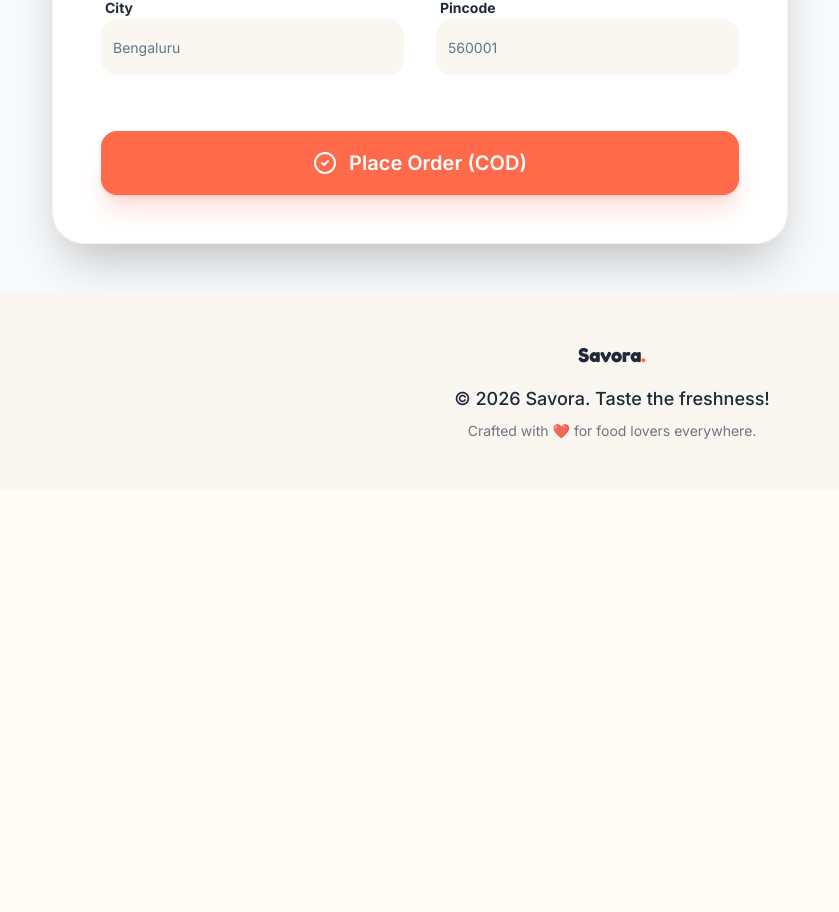
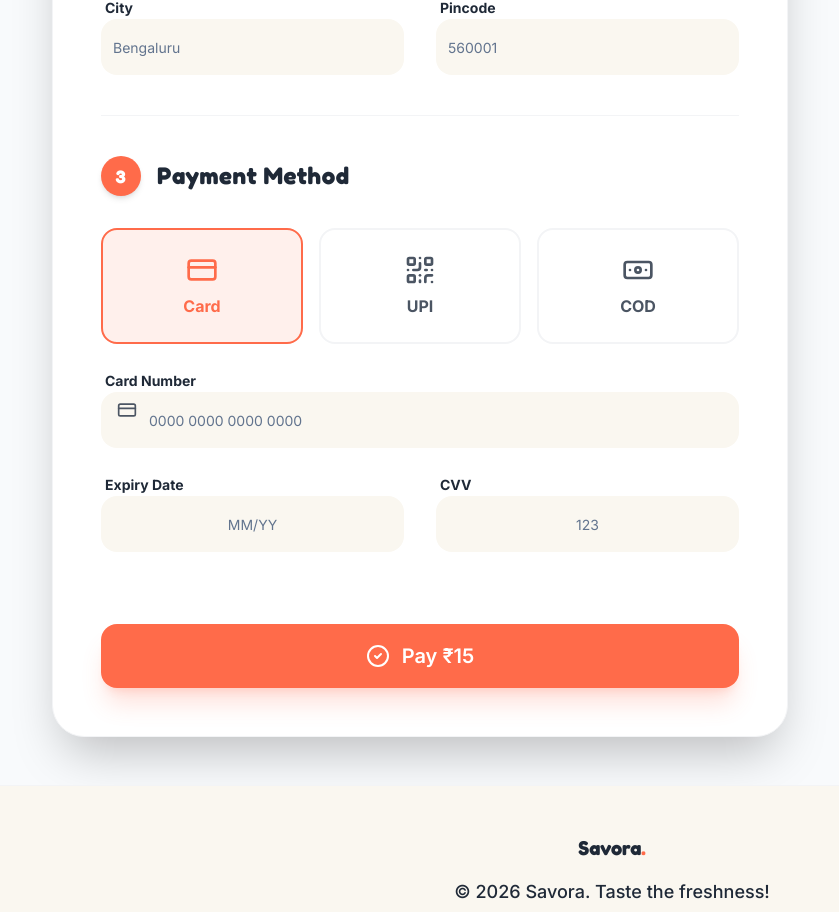
Before and after one commit to guruvishnuk/FreshBites_Foodrecipe, a React (Vite) app: page /checkout in a window 1280 px wide. Shown: the part 817-1729 px from the top of the page, without its empty margins (28-867 px from the left). Before the commit the page ends 1306 px from the top, so only its background shows below. Built offline with nearby package versions, Linux system fonts and the light colour scheme.

Commit message:
feat: complete Phase 5 Final Polish (Auth and Checkout UI)

```diff
--- a/src/App.tsx
+++ b/src/App.tsx
@@ -26,7 +26,8 @@ export function App() {
           <Routes location={location} key={location.pathname}>
             <Route path="/" element={<HomePage />} />
             <Route path="/recipes" element={<RecipesPage />} />
-            <Route path="/recipe/:recipeId" element={<RecipeDetailPage />} />
+            <Route path="/recipes/:recipeId" element={<RecipeDetailPage />} />
+            <Route path="/restaurants" element={<RestaurantsPage />} />
             <Route path="/cart" element={<CartPage />} />
             <Route path="/checkout" element={<CheckoutPage />} />
             <Route path="/login" element={<LoginPage />} />
--- a/src/pages/CheckoutPage.tsx
+++ b/src/pages/CheckoutPage.tsx
@@ -1,7 +1,7 @@
 import React, { useState } from 'react';
 import { useNavigate } from 'react-router-dom';
-import { motion } from 'framer-motion';
-import { MapPin, Phone, User, CheckCircle2, Navigation } from 'lucide-react';
+import { motion, AnimatePresence } from 'framer-motion';
+import { MapPin, Phone, User, CheckCircle2, Navigation, CreditCard, Banknote, QrCode } from 'lucide-react';
 import { useCart } from '../context/CartContext';
 import { Button } from '../components/ui/button';
 import { Input } from '../components/ui/input';
@@ -12,11 +12,15 @@ export const CheckoutPage: React.FC = () => {
   const navigate = useNavigate();
 
   const [formData, setFormData] = useState({
-    name: '', phone: '', address: '', city: '', pincode: '', paymentMethod: 'cod'
+    name: '', phone: '', address: '', city: '', pincode: '', paymentMethod: 'card'
   });
 
   const handleChange = (e: React.ChangeEvent<HTMLInputElement | HTMLTextAreaElement>) => {
     setFormData(prev => ({ ...prev, [e.target.name]: e.target.value }));
+  };
+
+  const handlePaymentChange = (method: string) => {
+    setFormData(prev => ({ ...prev, paymentMethod: method }));
   };
 
   const handleSubmit = (e: React.FormEvent) => {
@@ -75,7 +79,7 @@ export const CheckoutPage: React.FC = () => {
                       <span className="w-10 h-10 rounded-full bg-primary text-primary-foreground flex items-center justify-center text-lg shadow-md">2</span>
                       Delivery Address
                     </h3>
-                    <Button type="button" variant="outline" size="sm" className="rounded-full border-primary text-primary hover:bg-primary hover:text-primary-foreground transition-colors font-bold text-sm h-10 px-4">
+                    <Button type="button" variant="outline" size="sm" className="rounded-full border-primary text-primary hover:bg-primary hover:text-primary-foreground transition-colors font-bold text-sm h-10 px-4 hidden sm:flex">
                       <Navigation className="w-4 h-4 mr-2" /> Locate Me
                     </Button>
                   </div>
@@ -101,8 +105,64 @@ export const CheckoutPage: React.FC = () => {
                   </div>
                 </div>
 
-                <Button type="submit" size="lg" className="w-full text-xl shadow-xl shadow-primary/20 h-16 rounded-2xl mt-4">
-                  <CheckCircle2 className="w-6 h-6 mr-3" /> Place Order (COD)
+                <div className="h-px bg-border" />
+
+                {/* Payment Section (Phase 5 Gateway Sim) */}
+                <div>
+                  <h3 className="text-2xl font-display font-bold text-foreground mb-8 flex items-center gap-4">
+                    <span className="w-10 h-10 rounded-full bg-primary text-primary-foreground flex items-center justify-center text-lg shadow-md">3</span>
+                    Payment Method
+                  </h3>
+
+                  <div className="grid grid-cols-1 md:grid-cols-3 gap-4 mb-6">
+                    <button type="button" onClick={() => handlePaymentChange('card')} className={`flex flex-col items-center justify-center p-6 rounded-2xl border-2 transition-all ${formData.paymentMethod === 'card' ? 'border-primary bg-primary/10 text-primary' : 'border-border hover:border-primary/50 text-muted-foreground'}`}>
+                      <CreditCard className="w-8 h-8 mb-2" />
+                      <span className="font-bold">Card</span>
+                    </button>
+                    <button type="button" onClick={() => handlePaymentChange('upi')} className={`flex flex-col items-center justify-center p-6 rounded-2xl border-2 transition-all ${formData.paymentMethod === 'upi' ? 'border-primary bg-primary/10 text-primary' : 'border-border hover:border-primary/50 text-muted-foreground'}`}>
+                      <QrCode className="w-8 h-8 mb-2" />
+                      <span className="font-bold">UPI</span>
+                    </button>
+                    <button type="button" onClick={() => handlePaymentChange('cod')} className={`flex flex-col items-center justify-center p-6 rounded-2xl border-2 transition-all ${formData.paymentMethod === 'cod' ? 'border-primary bg-primary/10 text-primary' : 'border-border hover:border-primary/50 text-muted-foreground'}`}>
+                      <Banknote className="w-8 h-8 mb-2" />
+                      <span className="font-bold">COD</span>
+                    </button>
+                  </div>
+
+                  <AnimatePresence mode="wait">
+                    {formData.paymentMethod === 'card' && (
+                      <motion.div initial={{ opacity: 0, height: 0 }} animate={{ opacity: 1, height: 'auto' }} exit={{ opacity: 0, height: 0 }} className="space-y-6 overflow-hidden">
+                        <div className="space-y-3 relative">
+                          <label className="text-sm font-bold text-foreground ml-1">Card Number</label>
+                          <CreditCard className="absolute bottom-4 left-4 w-5 h-5 text-muted-foreground" />
+                          <Input placeholder="0000 0000 0000 0000" className="pl-12 h-14 bg-muted border-none rounded-2xl" />
+                        </div>
+                        <div className="grid grid-cols-2 gap-8">
+                          <div className="space-y-3">
+                            <label className="text-sm font-bold text-foreground ml-1">Expiry Date</label>
+                            <Input placeholder="MM/YY" className="h-14 bg-muted border-none rounded-2xl text-center" />
+                          </div>
+                          <div className="space-y-3">
+                            <label className="text-sm font-bold text-foreground ml-1">CVV</label>
+                            <Input placeholder="123" type="password" maxLength={4} className="h-14 bg-muted border-none rounded-2xl text-center" />
+                          </div>
+                        </div>
+                      </motion.div>
+                    )}
+                    {formData.paymentMethod === 'upi' && (
+                      <motion.div initial={{ opacity: 0, height: 0 }} animate={{ opacity: 1, height: 'auto' }} exit={{ opacity: 0, height: 0 }} className="overflow-hidden">
+                         <div className="p-6 bg-muted rounded-2xl border border-border text-center">
+                            <QrCode className="w-12 h-12 text-muted-foreground mx-auto mb-4" />
+                            <p className="font-bold text-foreground">Scan QR Code on the next page to pay securely via UPI.</p>
+                         </div>
+                      </motion.div>
+                    )}
+                  </AnimatePresence>
+                </div>
+
+                <Button type="submit" size="lg" className="w-full text-xl shadow-xl shadow-primary/20 h-16 rounded-2xl mt-8">
+                  <CheckCircle2 className="w-6 h-6 mr-3" />
+                  {formData.paymentMethod === 'cod' ? 'Place Order (COD)' : `Pay ₹${cartTotal + 15}`}
                 </Button>
               </form>
             </CardContent>
--- a/src/pages/LoginPage.tsx
+++ b/src/pages/LoginPage.tsx
@@ -44,19 +44,19 @@ export const LoginPage: React.FC = () => {
       initial={{ opacity: 0 }}
       animate={{ opacity: 1 }}
       exit={{ opacity: 0 }}
-      className="min-h-[90vh] flex flex-col md:flex-row bg-white dark:bg-slate-950"
+      className="min-h-[90vh] flex flex-col md:flex-row bg-background"
     >
       {/* Left Image Section */}
-      <div className="hidden md:flex md:w-1/2 relative bg-slate-900 overflow-hidden items-center justify-center">
-        <div className="absolute inset-0 bg-[url('https://images.unsplash.com/photo-1495195134817-a1a1b32ce52c?q=80&w=2072&auto=format&fit=crop')] bg-cover bg-center opacity-40 mix-blend-overlay" />
-        <div className="absolute inset-0 bg-gradient-to-t from-slate-950 via-slate-900/40 to-transparent" />
+      <div className="hidden md:flex md:w-1/2 relative bg-black overflow-hidden items-center justify-center">
+        <div className="absolute inset-0 bg-[url('https://images.unsplash.com/photo-1495195134817-a1a1b32ce52c?q=80&w=2072&auto=format&fit=crop')] bg-cover bg-center opacity-50 mix-blend-overlay" />
+        <div className="absolute inset-0 bg-gradient-to-t from-black via-black/40 to-transparent" />
 
         <div className="relative z-10 max-w-lg p-12 text-white">
-          <ChefHat size={48} className="text-emerald-400 mb-8" />
-          <h2 className="text-4xl lg:text-5xl font-bold mb-6 leading-tight">
+          <ChefHat size={64} className="text-primary mb-8 drop-shadow-xl" />
+          <h2 className="text-5xl lg:text-6xl font-display font-extrabold mb-6 leading-tight tracking-tight text-white drop-shadow-lg">
             Welcome back to the world of fine dining.
           </h2>
-          <p className="text-slate-300 text-lg">
+          <p className="text-white/80 text-xl font-medium drop-shadow-md">
             Discover new recipes, order premium ingredients, and elevate your culinary skills with Savora.
           </p>
         </div>
@@ -71,26 +71,27 @@ export const LoginPage: React.FC = () => {
           className="w-full max-w-md mx-auto"
         >
           <div className="mb-10">
-            <h1 className="text-3xl font-bold text-slate-900 dark:text-white">Log in to Savora</h1>
-            <p className="text-slate-500 mt-2">Enter your credentials to access your account.</p>
+            <h1 className="text-4xl font-display font-extrabold text-foreground tracking-tight">Log in to Savora</h1>
+            <p className="text-muted-foreground mt-2 font-medium">Enter your credentials to access your account.</p>
           </div>
 
           <form onSubmit={handleLogin} className="space-y-6">
             <div className="space-y-2">
-              <label className="text-sm font-medium text-slate-700 dark:text-slate-300">Email Address</label>
+              <label className="text-sm font-bold text-foreground">Email Address</label>
               <Input
                 type="email"
                 placeholder="chef@example.com"
                 required
                 value={email}
                 onChange={(e) => setEmail(e.target.value)}
+                className="h-14 bg-muted border-none rounded-2xl px-4"
               />
             </div>
 
             <div className="space-y-2">
               <div className="flex justify-between items-center">
-                <label className="text-sm font-medium text-slate-700 dark:text-slate-300">Password</label>
-                <a href="#" className="text-sm text-emerald-600 hover:text-emerald-500 font-medium">Forgot password?</a>
+                <label className="text-sm font-bold text-foreground">Password</label>
+                <a href="#" className="text-sm text-primary hover:text-primary-hover font-bold">Forgot password?</a>
               </div>
               <Input
                 type="password"
@@ -98,30 +99,31 @@ export const LoginPage: React.FC = () => {
                 required
                 value={password}
                 onChange={(e) => setPassword(e.target.value)}
+                className="h-14 bg-muted border-none rounded-2xl px-4"
               />
             </div>
 
-            <Button type="submit" className="w-full shadow-lg shadow-emerald-500/20">
+            <Button type="submit" size="lg" className="w-full h-14 text-lg shadow-xl shadow-primary/20 rounded-2xl">
               Sign In
             </Button>
 
             {message && (
               <motion.div
                 initial={{ opacity: 0, y: -10 }} animate={{ opacity: 1, y: 0 }}
-                className={`p-3 rounded-md text-sm font-medium text-center ${isSuccess ? 'bg-emerald-50 text-emerald-700 dark:bg-emerald-900/30' : 'bg-red-50 text-red-700 dark:bg-red-900/30'}`}
+                className={`p-4 rounded-xl text-sm font-bold text-center border ${isSuccess ? 'bg-accent-green/20 text-green-800 dark:text-green-300 border-accent-green/30' : 'bg-accent-red/20 text-red-800 dark:text-red-300 border-accent-red/30'}`}
               >
                 {message}
               </motion.div>
             )}
           </form>
 
-          <div className="mt-8 flex items-center before:flex-1 before:border-t before:border-slate-200 dark:before:border-slate-800 after:flex-1 after:border-t after:border-slate-200 dark:after:border-slate-800">
-            <span className="px-4 text-xs font-medium text-slate-500 uppercase tracking-wider">Or continue with</span>
+          <div className="mt-8 flex items-center before:flex-1 before:border-t before:border-border after:flex-1 after:border-t after:border-border">
+            <span className="px-4 text-xs font-bold text-muted-foreground uppercase tracking-wider">Or continue with</span>
           </div>
 
           <div className="mt-6">
-            <Button variant="outline" className="w-full" onClick={handleGoogleLogin}>
-              <svg className="w-5 h-5 mr-2" viewBox="0 0 24 24" fill="currentColor" xmlns="http://www.w3.org/2000/svg">
+            <Button variant="outline" size="lg" className="w-full h-14 rounded-2xl border-2 border-border font-bold hover:bg-muted" onClick={handleGoogleLogin}>
+              <svg className="w-5 h-5 mr-3" viewBox="0 0 24 24" fill="currentColor" xmlns="http://www.w3.org/2000/svg">
                 <path d="M22.56 12.25c0-.78-.07-1.53-.2-2.25H12v4.26h5.92c-.26 1.37-1.04 2.53-2.21 3.31v2.77h3.57c2.08-1.92 3.28-4.74 3.28-8.09z" fill="#4285F4"/>
                 <path d="M12 23c2.97 0 5.46-.98 7.28-2.66l-3.57-2.77c-.98.66-2.23 1.06-3.71 1.06-2.86 0-5.29-1.93-6.16-4.53H2.18v2.84C3.99 20.53 7.7 23 12 23z" fill="#34A853"/>
                 <path d="M5.84 14.09c-.22-.66-.35-1.36-.35-2.09s.13-1.43.35-2.09V7.07H2.18C1.43 8.55 1 10.22 1 12s.43 3.45 1.18 4.93l2.85-2.22.81-.62z" fill="#FBBC05"/>
@@ -131,9 +133,9 @@ export const LoginPage: React.FC = () => {
             </Button>
           </div>
 
-          <p className="mt-10 text-center text-sm text-slate-600 dark:text-slate-400">
+          <p className="mt-10 text-center text-sm text-muted-foreground font-medium">
             Don't have an account?{' '}
-            <Link to="/signup" className="font-semibold text-emerald-600 hover:text-emerald-500">
+            <Link to="/signup" className="font-bold text-primary hover:underline">
               Sign up free <ArrowRight className="inline w-4 h-4 ml-1" />
             </Link>
           </p>
--- a/src/pages/SignupPage.tsx
+++ b/src/pages/SignupPage.tsx
@@ -45,19 +45,19 @@ export const SignupPage: React.FC = () => {
       initial={{ opacity: 0 }}
       animate={{ opacity: 1 }}
       exit={{ opacity: 0 }}
-      className="min-h-[90vh] flex flex-col md:flex-row-reverse bg-white dark:bg-slate-950"
+      className="min-h-[90vh] flex flex-col md:flex-row-reverse bg-background"
     >
       {/* Right Image Section */}
-      <div className="hidden md:flex md:w-1/2 relative bg-slate-900 overflow-hidden items-center justify-center">
-        <div className="absolute inset-0 bg-[url('https://images.unsplash.com/photo-1556909211-36987daf7b4d?q=80&w=2070&auto=format&fit=crop')] bg-cover bg-center opacity-40 mix-blend-overlay" />
-        <div className="absolute inset-0 bg-gradient-to-t from-slate-950 via-slate-900/40 to-transparent" />
+      <div className="hidden md:flex md:w-1/2 relative bg-black overflow-hidden items-center justify-center">
+        <div className="absolute inset-0 bg-[url('https://images.unsplash.com/photo-1556909211-36987daf7b4d?q=80&w=2070&auto=format&fit=crop')] bg-cover bg-center opacity-50 mix-blend-overlay" />
+        <div className="absolute inset-0 bg-gradient-to-t from-black via-black/40 to-transparent" />
 
         <div className="relative z-10 max-w-lg p-12 text-white text-right">
-          <Utensils size={48} className="text-amber-400 mb-8 ml-auto" />
-          <h2 className="text-4xl lg:text-5xl font-bold mb-6 leading-tight">
+          <Utensils size={64} className="text-secondary mb-8 ml-auto drop-shadow-xl" />
+          <h2 className="text-5xl lg:text-6xl font-display font-extrabold mb-6 leading-tight tracking-tight text-white drop-shadow-lg">
             Begin your culinary journey today.
           </h2>
-          <p className="text-slate-300 text-lg">
+          <p className="text-white/80 text-xl font-medium drop-shadow-md">
             Join Savora and get access to exclusive recipes, fast ingredient delivery, and a community of food lovers.
           </p>
         </div>
@@ -72,61 +72,64 @@ export const SignupPage: React.FC = () => {
           className="w-full max-w-md mx-auto"
         >
           <div className="mb-10">
-            <h1 className="text-3xl font-bold text-slate-900 dark:text-white">Create an Account</h1>
-            <p className="text-slate-500 mt-2">Sign up in seconds to start ordering.</p>
+            <h1 className="text-4xl font-display font-extrabold text-foreground tracking-tight">Create an Account</h1>
+            <p className="text-muted-foreground mt-2 font-medium">Sign up in seconds to start ordering.</p>
           </div>
 
-          <form onSubmit={handleSignup} className="space-y-5">
+          <form onSubmit={handleSignup} className="space-y-6">
             <div className="space-y-2">
-              <label className="text-sm font-medium text-slate-700 dark:text-slate-300">Email Address</label>
+              <label className="text-sm font-bold text-foreground">Email Address</label>
               <Input
                 type="email"
                 placeholder="chef@example.com"
                 required
                 value={email}
                 onChange={(e) => setEmail(e.target.value)}
+                className="h-14 bg-muted border-none rounded-2xl px-4"
               />
             </div>
 
             <div className="space-y-2">
-              <label className="text-sm font-medium text-slate-700 dark:text-slate-300">Password</label>
+              <label className="text-sm font-bold text-foreground">Password</label>
               <Input
                 type="password"
                 placeholder="Create a strong password"
                 required
                 value={password}
                 onChange={(e) => setPassword(e.target.value)}
+                className="h-14 bg-muted border-none rounded-2xl px-4"
               />
             </div>
 
             <div className="space-y-2">
-              <label className="text-sm font-medium text-slate-700 dark:text-slate-300">Confirm Password</label>
+              <label className="text-sm font-bold text-foreground">Confirm Password</label>
               <Input
                 type="password"
                 placeholder="Repeat password"
                 required
                 value={confirmPassword}
                 onChange={(e) => setConfirmPassword(e.target.value)}
+                className="h-14 bg-muted border-none rounded-2xl px-4"
               />
             </div>
 
-            <Button type="submit" className="w-full shadow-lg shadow-emerald-500/20 mt-2">
+            <Button type="submit" size="lg" className="w-full h-14 text-lg shadow-xl shadow-primary/20 rounded-2xl mt-2">
               Create Account
             </Button>
 
             {message && (
               <motion.div
                 initial={{ opacity: 0, y: -10 }} animate={{ opacity: 1, y: 0 }}
-                className={`p-3 rounded-md text-sm font-medium text-center ${isSuccess ? 'bg-emerald-50 text-emerald-700 dark:bg-emerald-900/30' : 'bg-red-50 text-red-700 dark:bg-red-900/30'}`}
+                className={`p-4 rounded-xl text-sm font-bold text-center border ${isSuccess ? 'bg-accent-green/20 text-green-800 dark:text-green-300 border-accent-green/30' : 'bg-accent-red/20 text-red-800 dark:text-red-300 border-accent-red/30'}`}
               >
                 {message}
               </motion.div>
             )}
           </form>
 
-          <p className="mt-10 text-center text-sm text-slate-600 dark:text-slate-400">
+          <p className="mt-10 text-center text-sm text-muted-foreground font-medium">
             Already have an account?{' '}
-            <Link to="/login" className="font-semibold text-emerald-600 hover:text-emerald-500">
+            <Link to="/login" className="font-bold text-primary hover:underline">
               Log in instead <ArrowRight className="inline w-4 h-4 ml-1" />
             </Link>
           </p>
```
Also changed, not shown: 1 other file (tests, documents, lock files or other folders).
